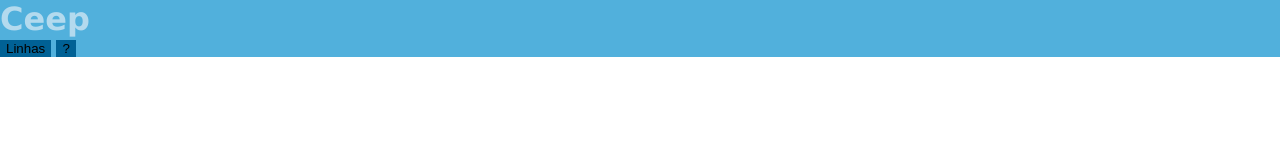
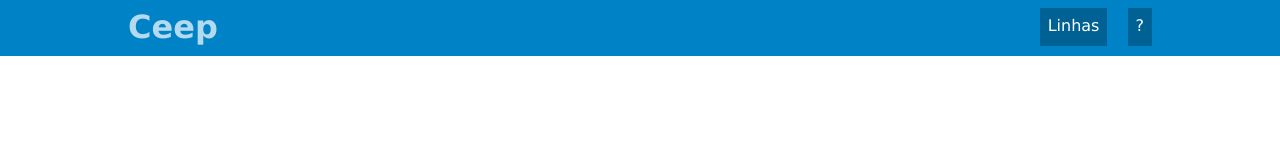
Before and after one commit to bruno-naibert/trilha-alura-javascript, a plain HTML site: page JSavancandoComUmaWebappNaPratica/index.html in a window 1280 px wide. Drawn offline with Linux system fonts and the light colour scheme.

Commit message:
Começando o projeto e implementando o HTML e CSS do cabeçalho 5

```diff
--- /dev/null
+++ b/JSavancandoComUmaWebappNaPratica/css/base.css
@@ -0,0 +1,3 @@
+.container {
+	padding: 0 10%;
+}
--- a/JSavancandoComUmaWebappNaPratica/css/block/header.css
+++ b/JSavancandoComUmaWebappNaPratica/css/block/header.css
@@ -1,11 +1,31 @@
 .header {
-	background-color: #51B0DC;
+	background-color: #0082C7;
+	height: 40px;
+	padding-top: 8px;
+	padding-bottom: 8px;
 }
 
 .header-title {
 	color: #B3DAEE;
+	display: inline;
+	vertical-align: middle;
+}
+
+.header-menu {
+	float: right;
+}
+
+.header-button:first-child {
+	margin-right: 15px;
 }
 
 .header-button {
 	background-color: #006195;
+	box-sizing: content-box;
+	color: #fff;
+	display: inline-block;
+	font-size: 16px;
+	height: 22px;
+	margin-left: auto;
+	padding: 8px;
 }
--- a/JSavancandoComUmaWebappNaPratica/css/reset.css
+++ b/JSavancandoComUmaWebappNaPratica/css/reset.css
@@ -6,3 +6,8 @@
 body {
 	font-family: 'Verdana', sans-serif;
 }
+
+a {
+	color: inherit;
+	text-decoration: none;
+}
--- a/JSavancandoComUmaWebappNaPratica/index.html
+++ b/JSavancandoComUmaWebappNaPratica/index.html
@@ -4,15 +4,25 @@
 	<meta charset="UTF-8">
 	<title>Ceep</title>
 
+	<link rel="stylesheet" href="css/reset.css">
+	<link rel="stylesheet" href="css/base.css">
 	<link rel="stylesheet" href="css/block/header.css">
-	<link rel="stylesheet" href="css/reset.css">
 </head>
 <body>
-	<header class="header">
+	<header class="header container">
 		<h1 class="header-title">Ceep</h1>
 
-		<button class="header-button">Linhas</button>
-		<button class="header-button">?</button>
+		<nav class="header-menu">
+			<ul>
+				<li class="header-button">
+					<a href="">Linhas</a>
+				</li>
+				<li class="header-button">
+					<a href="">?</a>
+				</li>
+			</ul>
+		</nav>
+
 	</header>
 </body>
 </html>
```
